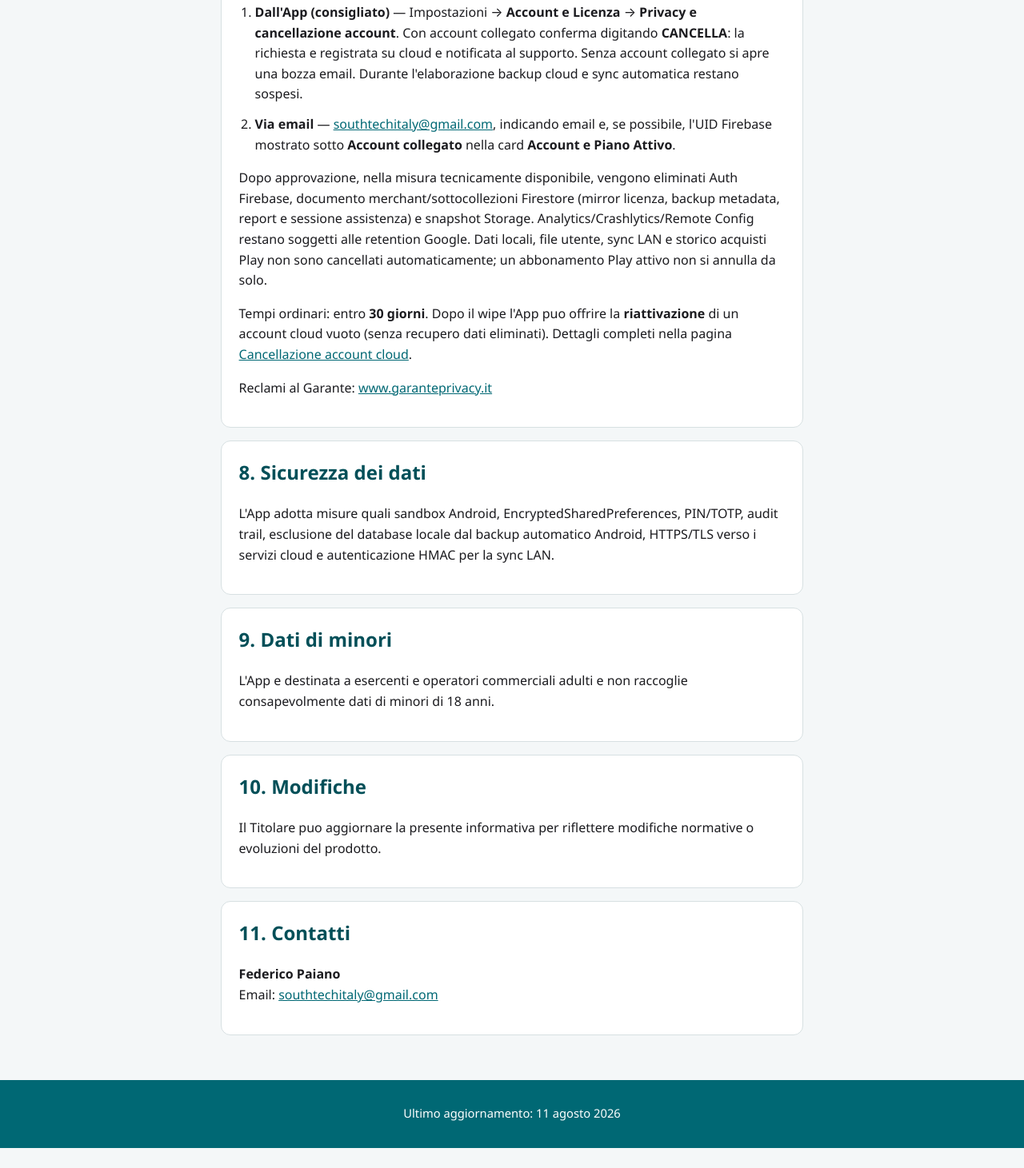
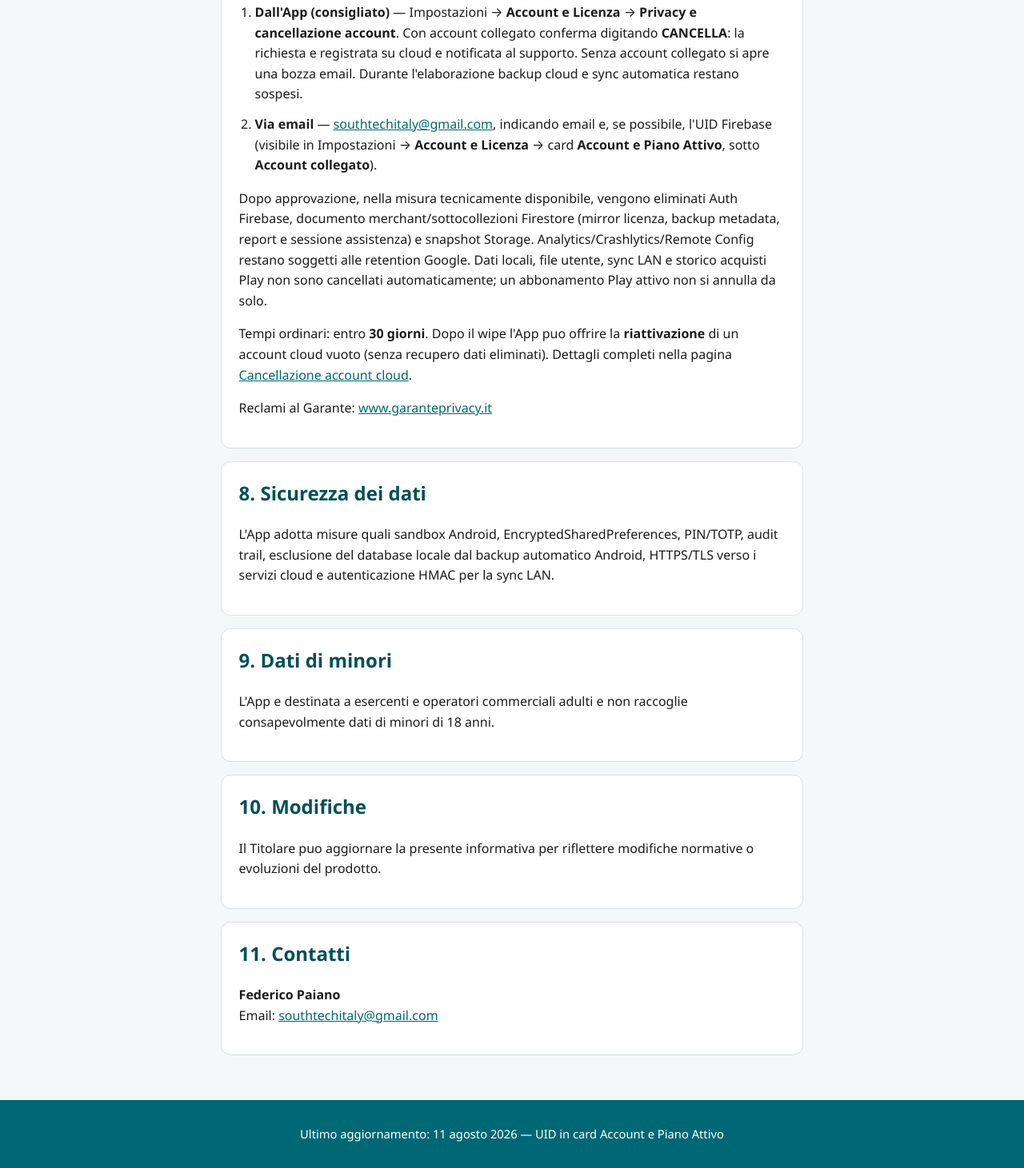
Before and after one commit to FedericoPaiano/RegistratoreDiCassa-legal, a plain HTML site: page privacy-policy.html in a window 1280 px wide. Shown: the part 5688-7149 px from the top of the page at 80% size. Before the commit the page ends 7124 px from the top, so only its background shows below. Drawn offline with Linux system fonts and the light colour scheme.

Commit message:
Corregge dove trovare l'UID: card Account e Piano Attivo.
Co-authored-by: Cursor <cursoragent@cursor.com>

```diff
--- a/privacy-policy.html
+++ b/privacy-policy.html
@@ -5,7 +5,9 @@
   <meta name="viewport" content="width=device-width, initial-scale=1">
   <title>Informativa privacy - Registratore di Cassa</title>
   <meta name="description" content="Informativa sulla privacy dell'app Android Registratore di Cassa.">
-  <link rel="stylesheet" href="style.css?v=5">
+  <link rel="stylesheet" href="style.css?v=6">
+  <meta http-equiv="Cache-Control" content="no-cache, no-store, must-revalidate">
+  <meta http-equiv="Pragma" content="no-cache">
 </head>
 <body>
   <header class="site-header">
@@ -283,8 +285,9 @@
         <li>
           <strong>Via email</strong> —
           <a href="mailto:southtechitaly@gmail.com">southtechitaly@gmail.com</a>,
-          indicando email e, se possibile, l'UID Firebase mostrato sotto
-          <strong>Account collegato</strong> nella card <strong>Account e Piano Attivo</strong>.
+          indicando email e, se possibile, l'UID Firebase (visibile in Impostazioni &rarr;
+          <strong>Account e Licenza</strong> &rarr; card <strong>Account e Piano Attivo</strong>,
+          sotto <strong>Account collegato</strong>).
         </li>
       </ol>
       <p>
@@ -341,7 +344,7 @@
   </main>
 
   <footer class="site-footer">
-    <p>Ultimo aggiornamento: 11 agosto 2026</p>
+    <p>Ultimo aggiornamento: 11 agosto 2026 &mdash; UID in card Account e Piano Attivo</p>
   </footer>
 </body>
 </html>
```
Also changed, not shown: account-deletion.html (+6 -4 lines).
